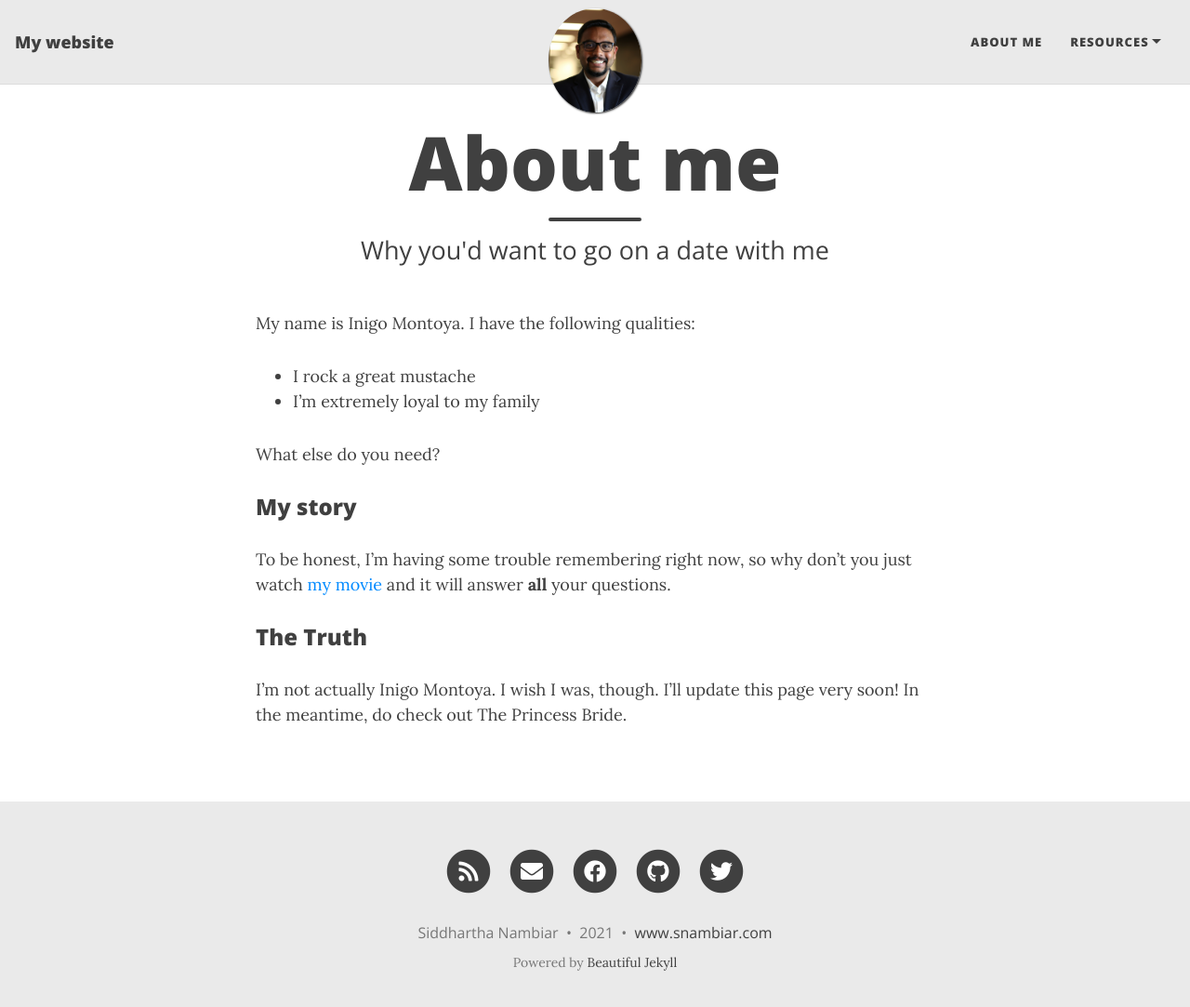
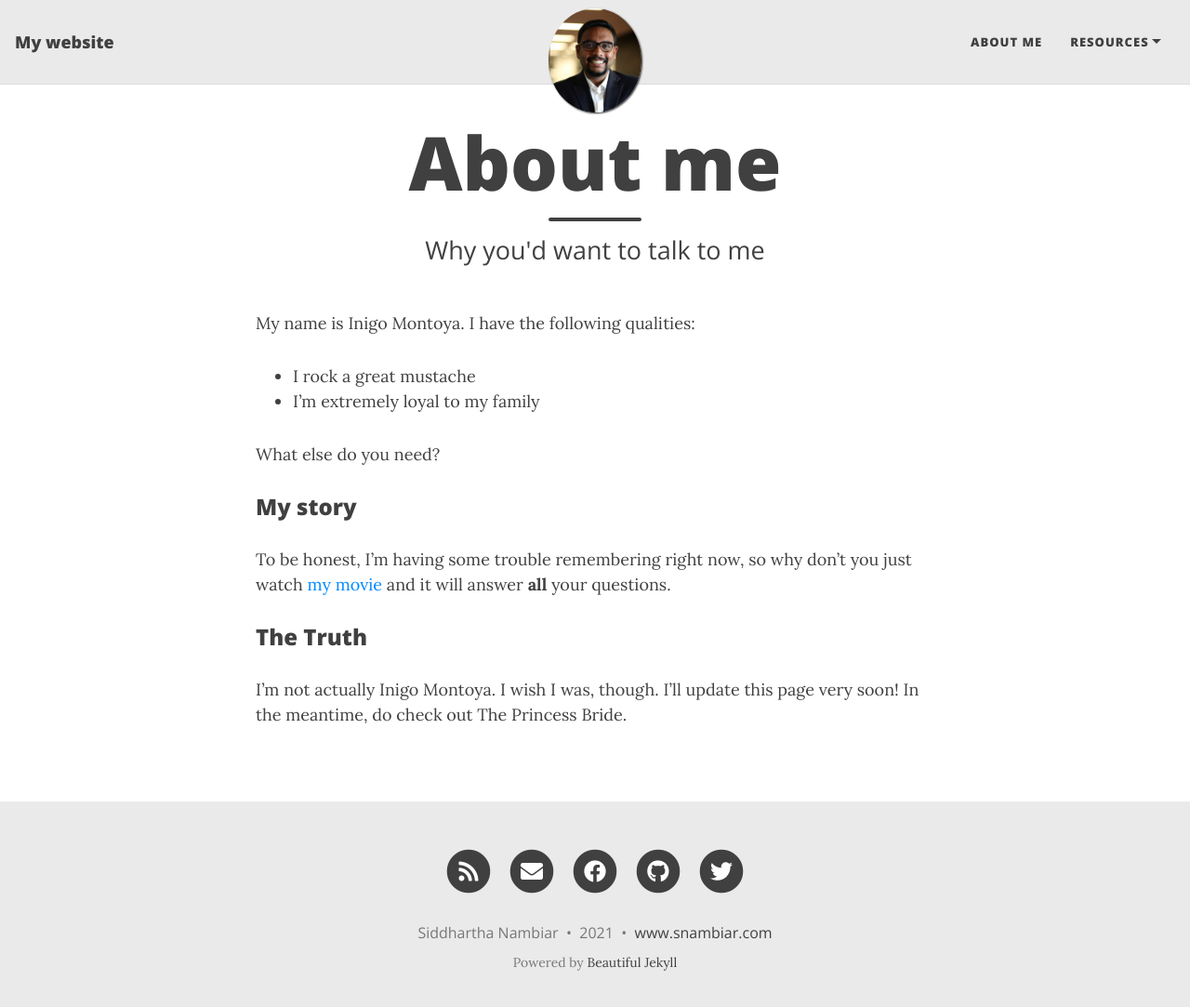
Before and after one commit to sidscorp/snambiar, a Jekyll site: the page built from aboutme.md, in a window 1280 px wide and 1096 px high. Shown: the top 1083 px of the window at 93% size. Built offline with Jekyll 4.4.1, drawn with Linux system fonts in a browser that asks for light colours; nearby versions of some CDN libraries.

Commit message:
Update aboutme.md

```diff
--- a/aboutme.md
+++ b/aboutme.md
@@ -1,7 +1,7 @@
 ---
 layout: page
 title: About me
-subtitle: Why you'd want to go on a date with me
+subtitle: Why you'd want to talk to me
 ---
 
 My name is Inigo Montoya. I have the following qualities:
```
